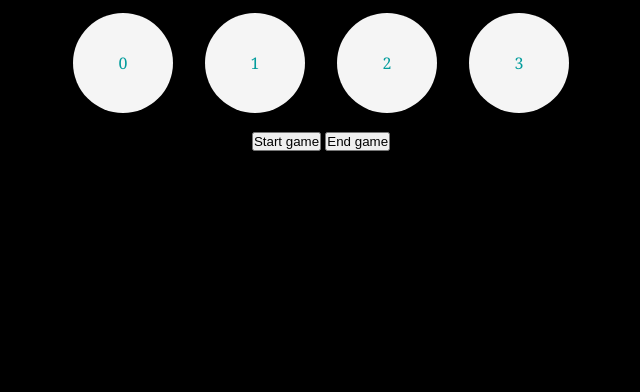
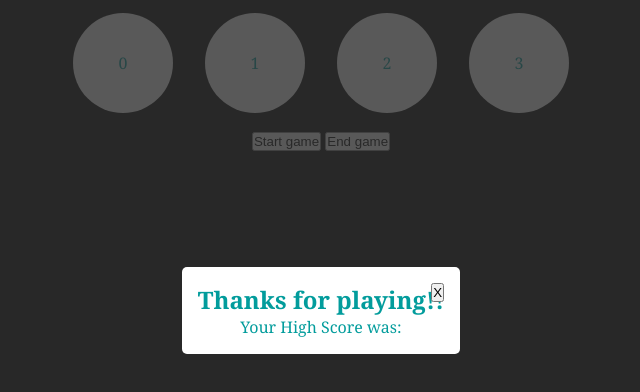
Before and after one commit to OGOZ111/SpeedGame, a plain HTML site: page index.html in a window 1280 px wide. Both pictures are taken after a click on the button "End game". Shown: the part 90-482 px from the top of the page, without its empty margins (319-959 px from the left). Drawn offline with Linux system fonts and the light colour scheme.

Commit message:
add modal upon game finish

```diff
--- a/index.html
+++ b/index.html
@@ -8,6 +8,15 @@
   </head>
   <body>
     <h1>speedgame</h1>
+    <div class="overlay">
+      <div class="modal">
+        <h2>Thanks for playing!!</h2>
+        <p>Your High Score was:</p>
+        <button class="close">
+          <span>X</span>
+        </button>
+      </div>
+    </div>
     <p>score <span class="score">0</span></p>
     <div class="circles">
       <div class="circle">0</div>
--- a/main.js
+++ b/main.js
@@ -2,6 +2,8 @@ const gamestart = document.querySelector('startbutton')
 const gameend = document.querySelector('endbutton')
 const circles = document.querySelectorAll('.circle')
 const scoreDisplay = document.querySelector('.score')
+const overlay = document.querySelector('.overlay');
+const closeButton = document.querySelector('.close');
 
 
 
@@ -42,9 +44,10 @@ const enableEvents = () => {
 const startGame = () => {
 
     if (rounds >= 3) {
-        return EndGame
+        return EndGame()
     }
 
+    enableEvents()
 
     const newActive = pickNumber(active)
 
@@ -72,14 +75,22 @@ const startGame = () => {
 
 }
 
-const EndGame = () => {
-    clearTimeout(timer)
-    resetgame();
+
+const thankscreen = () => {
+    overlay.classList.toggle('visible')
 }
 
-const resetgame = () => {
-    window.location.reload()
+const EndGame = () => {
+    thankscreen()
+    clearTimeout(timer)
+
 }
+
+const Xbutton = () => (
+window.location.reload()
+)
+
 
 startbutton.addEventListener('click', startGame)
 endbutton.addEventListener('click', EndGame)
+closeButton.addEventListener('click', Xbutton)
--- a/style.css
+++ b/style.css
@@ -3,6 +3,36 @@
     padding: 0;
     box-sizing: border-box;
 }
+
+.overlay {
+    background-color: rgba(51, 51, 51, 0.8);
+    position: fixed;
+    top: 0;
+    left: 0;
+    height: 100vh;
+    width: 100vw;
+    display: none;
+    justify-content: center;
+    align-items: center;
+  }
+
+  .overlay.visible {
+    display: flex;
+  }
+  .modal {
+    background-color: white;
+    margin: 2rem;
+    padding: 1rem;
+    border-radius: 5px;
+    max-width: 600px;
+    position: relative;
+  }
+
+  .close {
+    position: absolute;
+    top: 1rem;
+    right: 1rem;
+  }
 
 body {
     background-color: black;
```
